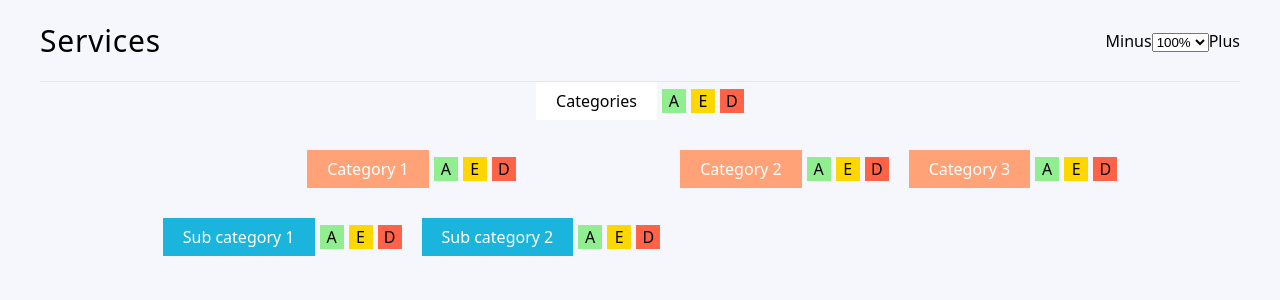
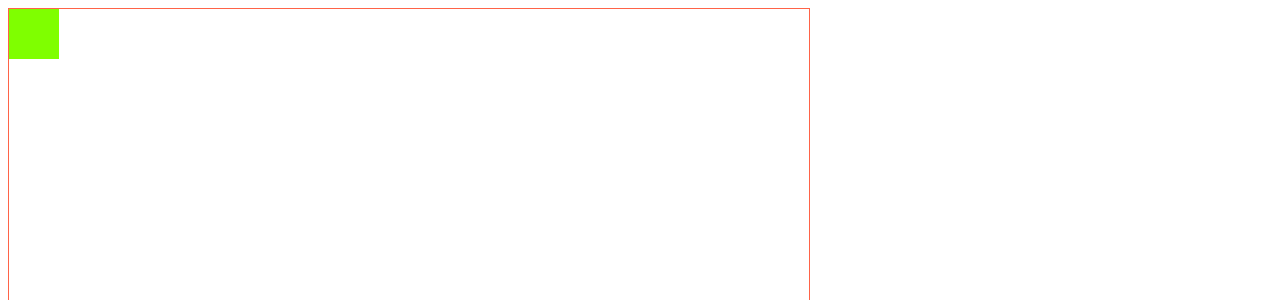
Before and after one commit to vFlicker/services, a React (Vite) app: page / in a window 1280 px wide. Shown: the top 300 px of the page. Built offline with nearby package versions, Linux system fonts and the light colour scheme.

Commit message:
feat: add drag and drop logic

```diff
--- /dev/null
+++ b/src/components/Drag/Drag.module.css
@@ -0,0 +1,19 @@
+.container {
+  position: relative;
+
+  width: 800px;
+  height: 800px;
+
+  border: 1px solid tomato;
+}
+
+.square {
+  position: absolute;
+
+  width: 50px;
+  height: 50px;
+
+  background-color: chartreuse;
+
+  cursor: move;
+}
--- /dev/null
+++ b/src/components/Drag/Drag.tsx
@@ -0,0 +1,83 @@
+import { DragEvent, useRef, useState } from 'react';
+
+import classes from './Drag.module.css';
+
+export function Drag(): JSX.Element {
+  const containerRef = useRef<HTMLDivElement>(null);
+  const squareRef = useRef<HTMLDivElement>(null);
+
+  const [previousCoords, setPreviousCoords] = useState([0, 0]);
+
+  const handleDragStart = (evt: DragEvent<HTMLDivElement>) => {
+    const square = squareRef.current;
+    const container = containerRef.current;
+
+    if (!square || !container) return;
+
+    const containerRect = container.getBoundingClientRect();
+    const squareWidth = square.clientWidth;
+    const squareHeight = square.clientHeight;
+
+    const maxX = containerRect.width - squareWidth;
+    const maxY = containerRect.height - squareHeight;
+
+    let x = evt.clientX - squareWidth / 2;
+    let y = evt.clientY - squareHeight / 2;
+
+    x = Math.min(Math.max(0, x), maxX);
+    y = Math.min(Math.max(0, y), maxY);
+
+    setPreviousCoords([x, y]);
+  };
+
+  const handleDrag = (evt: DragEvent<HTMLDivElement>) => {
+    const square = squareRef.current;
+    const container = containerRef.current;
+
+    if (!square || !container) return;
+
+    const containerRect = container.getBoundingClientRect();
+    const squareWidth = square.clientWidth;
+    const squareHeight = square.clientHeight;
+
+    const [previousX, previousY] = previousCoords;
+
+    const currentX = evt.clientX - squareWidth / 2;
+    const currentY = evt.clientY - squareHeight / 2;
+
+    const maxX = containerRect.width - squareWidth;
+    const maxY = containerRect.height - squareHeight;
+
+    let newLeft = Math.min(Math.max(0, currentX), maxX);
+    let newTop = Math.min(Math.max(0, currentY), maxY);
+
+    if (currentX < 0 || currentX > maxX) {
+      newLeft = previousX;
+    }
+
+    if (currentY < 0 || currentY > maxY) {
+      newTop = previousY;
+    }
+
+    square.style.top = `${newTop}px`;
+    square.style.left = `${newLeft}px`;
+
+    setPreviousCoords([newLeft, newTop]);
+  };
+
+  return (
+    <div
+      className={classes.container}
+      ref={containerRef}
+      onDragOver={(e) => e.preventDefault()}
+    >
+      <div
+        ref={squareRef}
+        className={classes.square}
+        draggable
+        onDragStart={handleDragStart}
+        onDrag={handleDrag}
+      ></div>
+    </div>
+  );
+}
--- /dev/null
+++ b/src/components/Drag/index.ts
@@ -0,0 +1 @@
+export * from './Drag';
--- a/src/main.tsx
+++ b/src/main.tsx
@@ -1,6 +1,8 @@
 import { createRoot } from 'react-dom/client';
 
-import { App } from './app';
+import { Drag } from './components/Drag';
+
+// import { App } from './app';
 
 const rootElement = document.getElementById('app') as HTMLElement;
-createRoot(rootElement).render(<App />);
+createRoot(rootElement).render(<Drag />);
```
